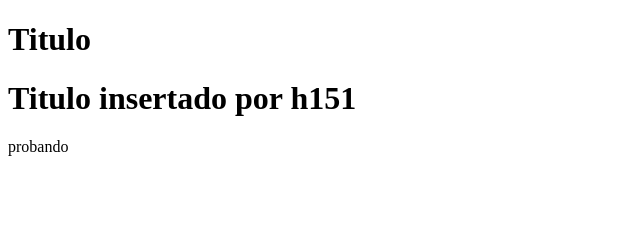
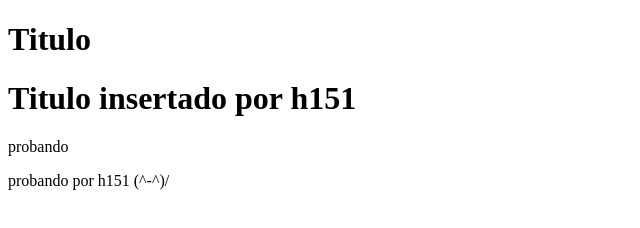
Before and after one commit to jose1-hernandez/ERp, a plain HTML site: page index.html in a window 1280 px wide. Shown: the whole page, without its empty margins (0-640 px from the left). Drawn offline with Linux system fonts and the light colour scheme.

Commit message:
otra orueva alv
h151

```diff
--- a/index.html
+++ b/index.html
@@ -11,5 +11,7 @@
     <h1>Titulo insertado por h151</h1>
 
     <p>probando</p>
+
+    <p>probando por h151 (^-^)/</p>
 </body>
 </html>
```
